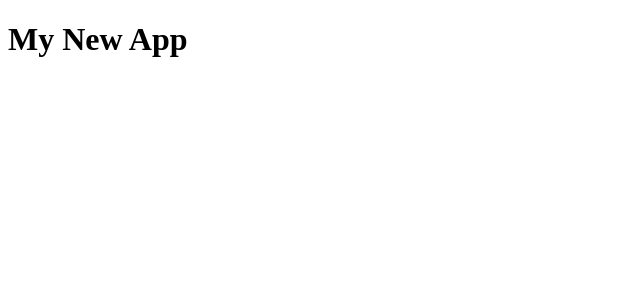
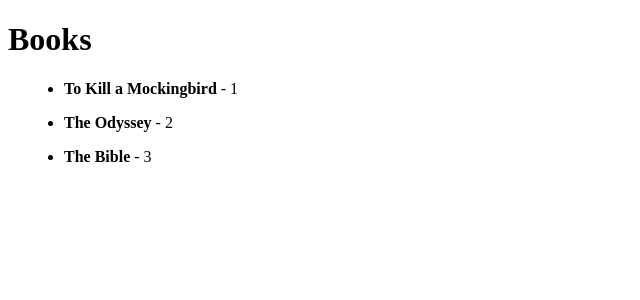
Before and after one commit to femolos/reading-tracker, a React (Vite) app: page / in a window 1280 px wide. Shown: the top 300 px of the page, without its empty margins (0-640 px from the left). Built offline with nearby package versions, Linux system fonts and the light colour scheme.

Commit message:
basic book card functionality

```diff
--- a/src/App.tsx
+++ b/src/App.tsx
@@ -1,5 +1,31 @@
-export default function App() {
+interface Book {
+  name: string;
+  status: number;
+}
+
+function BookCard({ book }: { book: Book }) {
   return (
-    <h1>My New App</h1>
+    <li style={{ margin: "1rem" }}>
+      <strong>{book.name}</strong>
+      {" - "}
+      <span>{book.status}</span>
+    </li>
   );
 }
+
+export default function App() {
+  const book1: Book = { name: "To Kill a Mockingbird", status: 1 };
+  const book2: Book = { name: "The Odyssey", status: 2 };
+  const book3: Book = { name: "The Bible", status: 3 };
+
+  return (
+    <div>
+      <h1>Books</h1>
+      <ul>
+        <BookCard book={book1} />
+        <BookCard book={book2} />
+        <BookCard book={book3} />
+      </ul>
+    </div>
+  );
+}
```
